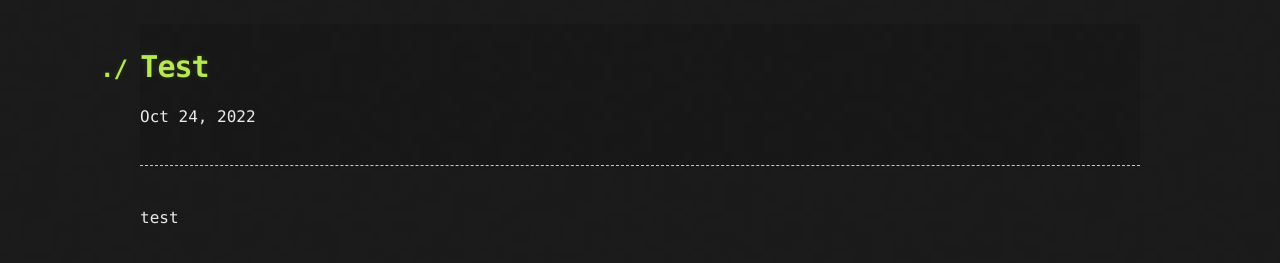
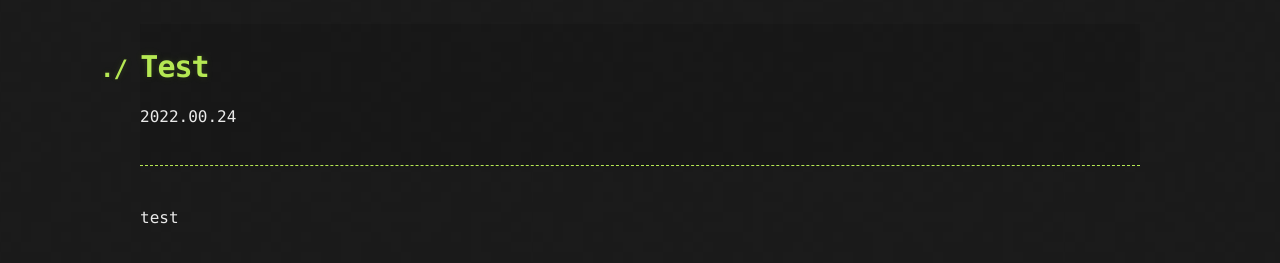
Before and after one commit to RogerSec/RogerSec.github.io, a Jekyll site: the page built from _posts/2025-04-22-test.md, in a window 1280 px wide. Shown: the part 149-412 px from the top of the page. Built offline with Jekyll 4.4.1, drawn with Linux system fonts in a browser that asks for light colours; our own code applies the rules of GitHub Pages for plain Markdown files.

Commit message:
Update post.html

```diff
--- a/_layouts/post.html
+++ b/_layouts/post.html
@@ -7,7 +7,7 @@ layout: default
     <h1 class="post-title p-name" itemprop="name headline">{{ page.title | escape }}</h1>
     <p class="post-meta">
       <time class="dt-published" datetime="{{ page.date | date_to_xmlschema }}" itemprop="datePublished">
-        {%- assign date_format = site.minima.date_format | default: "%b %-d, %Y" -%}
+        {%- assign date_format = site.minima.date_format | default: "%Y.%M.%d" -%}
         {{ page.date | date: date_format }}
       </time>
       {%- if page.author -%}
```
